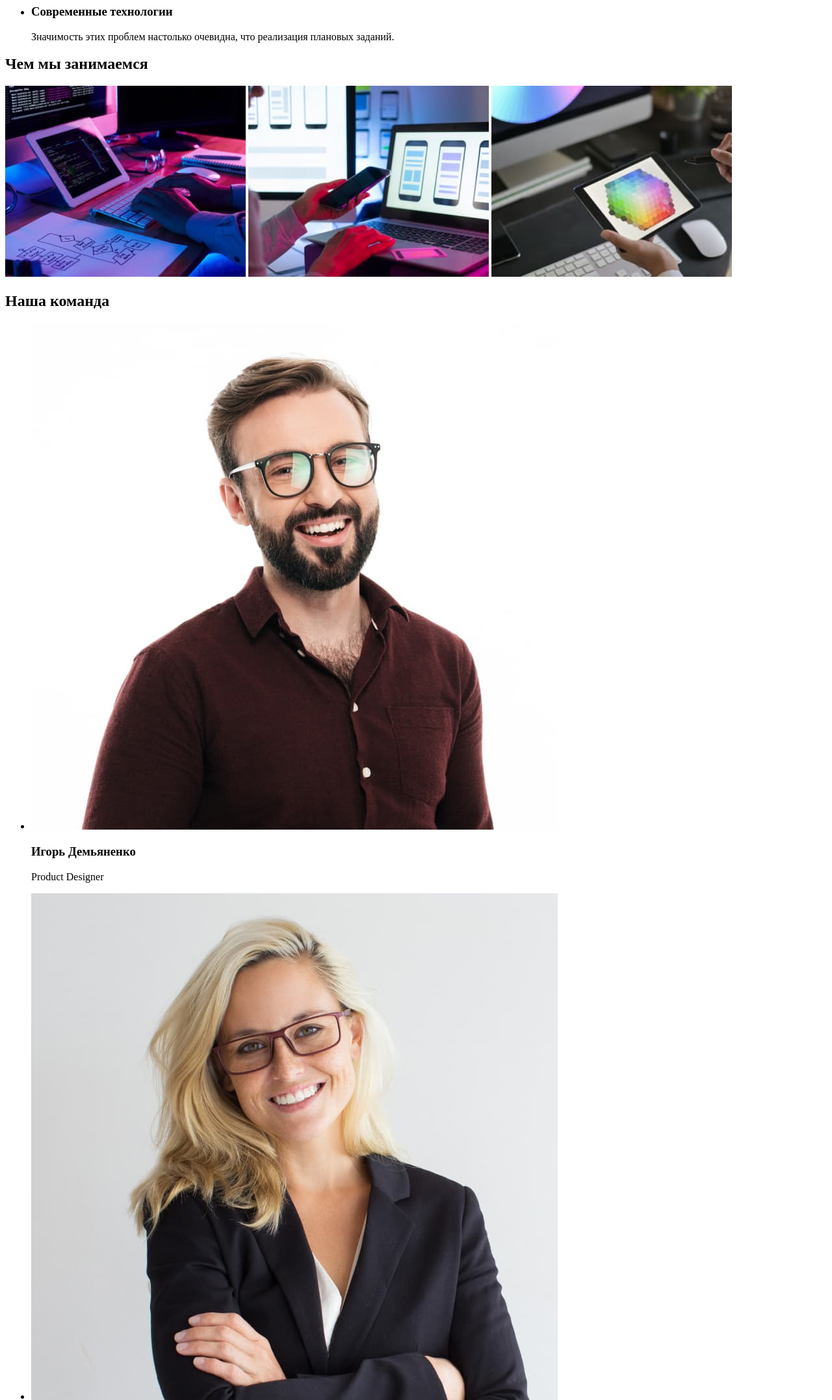
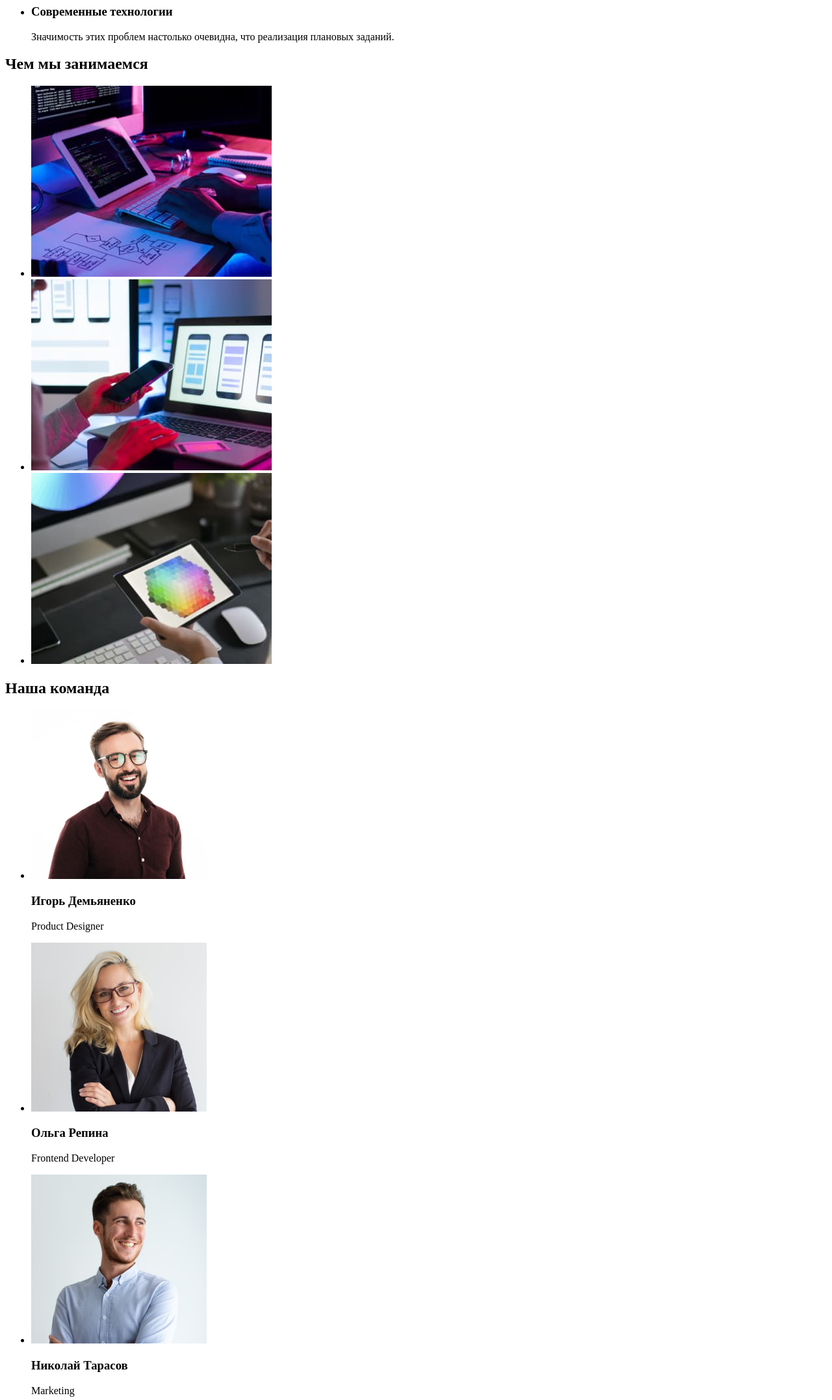
Before and after one commit to saveckiy/goit-markup-hw-01, a plain HTML site: page index.html in a window 1280 px wide. Shown: the part 480-2635 px from the top of the page at 65% size. Drawn offline with Linux system fonts and the light colour scheme.

Commit message:
Правки после сдачи ДЗ№1

```diff
--- a/index.html
+++ b/index.html
@@ -58,32 +58,53 @@
         <section>
             <h2>Чем мы занимаемся</h2>
             <div>
-                <img src="./img/box1.jpg" alt="Our-specification-1">
-                <img src="./img/box2.jpg" alt="Our-specification-2">
-                <img src="./img/box3.jpg" alt="Our-specification-3">
+                <ul>
+                    <li><img src="./img/box1.jpg"
+                        alt="Наша-спецификация-1"
+                        width="370"
+                        height="294"></li>
+                    <li><img src="./img/box2.jpg"
+                        alt="Наша-спецификация-2"
+                        width="370"
+                        height="294"></li>
+                    <li><img src="./img/box3.jpg"
+                        alt="Наша-спецификация-3"
+                        width="370"
+                        height="294"></li>
+                </ul>
             </div>
         </section>
 
+
+        <!--Наша команда-->
         <section>
             <h2>Наша команда</h2>
             <ul>
                 <li>
-                    <img src="./img/img1.jpg" alt="Игорь Демьяненко">
+                    <img src="./img/img1.jpg" alt="Игорь Демьяненко"
+                    width="270"
+                    height="260">
                     <h3>Игорь Демьяненко</h3>
                     <p>Product Designer</p>
                 </li>
                 <li>
-                    <img src="./img/img2.jpg" alt="Ольга Репина">
+                    <img src="./img/img2.jpg" alt="Ольга Репина"
+                    width="270"
+                    height="260">
                     <h3>Ольга Репина</h3>
                     <p>Frontend Developer</p>
                 </li>
                 <li>
-                    <img src="./img/img3.jpg" alt="Николай Тарасов">
+                    <img src="./img/img3.jpg" alt="Николай Тарасов"
+                    width="270"
+                    height="260">
                     <h3>Николай Тарасов</h3>
                     <p>Marketing</p>
                 </li>
                 <li>
-                    <img src="./img/img4.jpg" alt="Михаил Ермаков">
+                    <img src="./img/img4.jpg" alt="Михаил Ермаков"
+                    width="270"
+                    height="260">
                     <h3>Михаил Ермаков</h3>
                     <p>UI Designer</p>
                 </li>
@@ -92,10 +113,8 @@
     </main>
 
     <footer>
-        <span>
-            <a class="Logo" href="">WebStudio</a>
-        </span>
-        <address>
+            <a class="logo" href="">WebStudio</a>
+         <address>
             <p>г. Киев, пр-т Леси Украинки, 26</p>
             <a href="mailto:info@example.com">info@example.com</a><br>
             <a href="tel:+380991111111">+380991111111</a>
```
